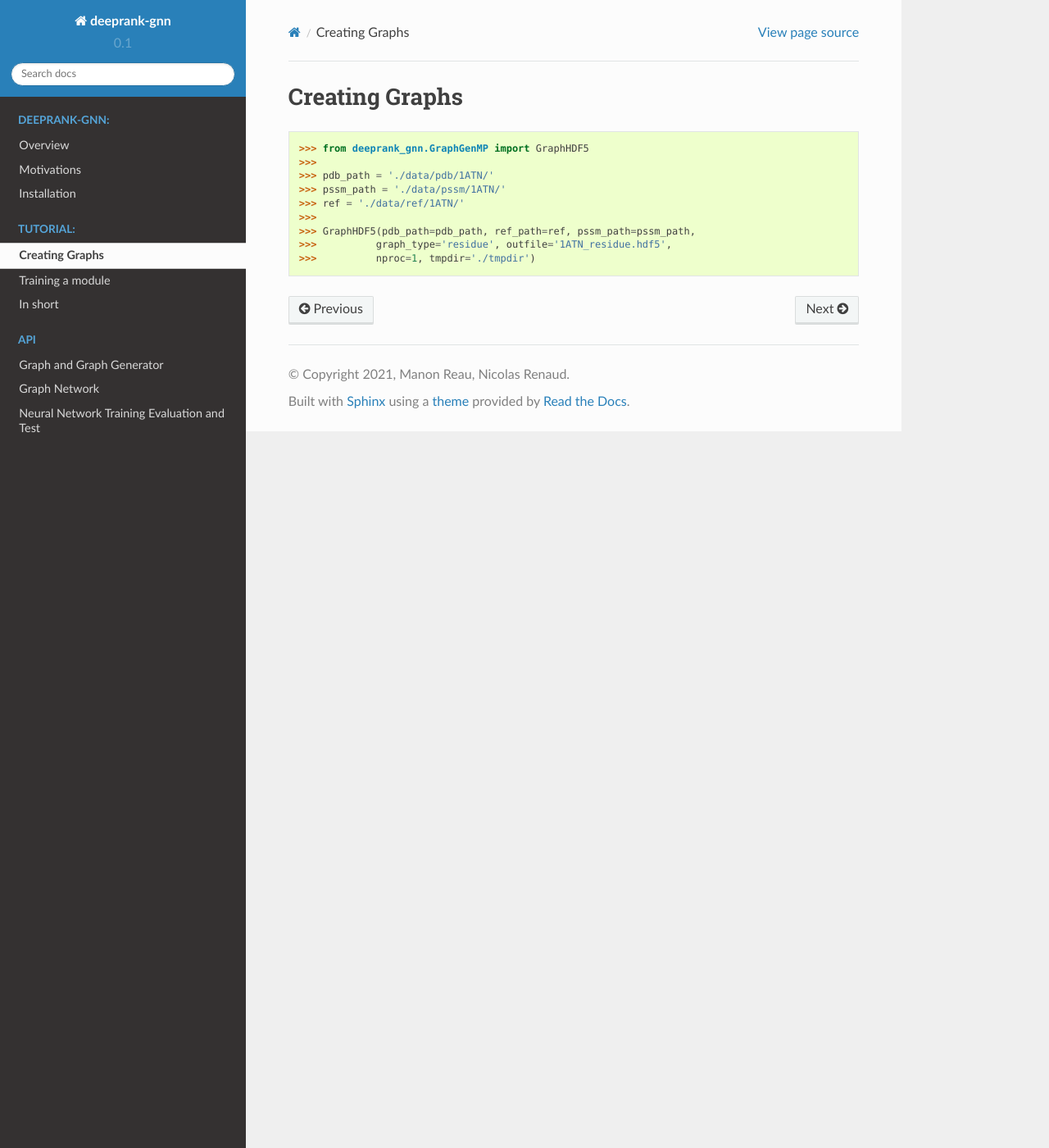
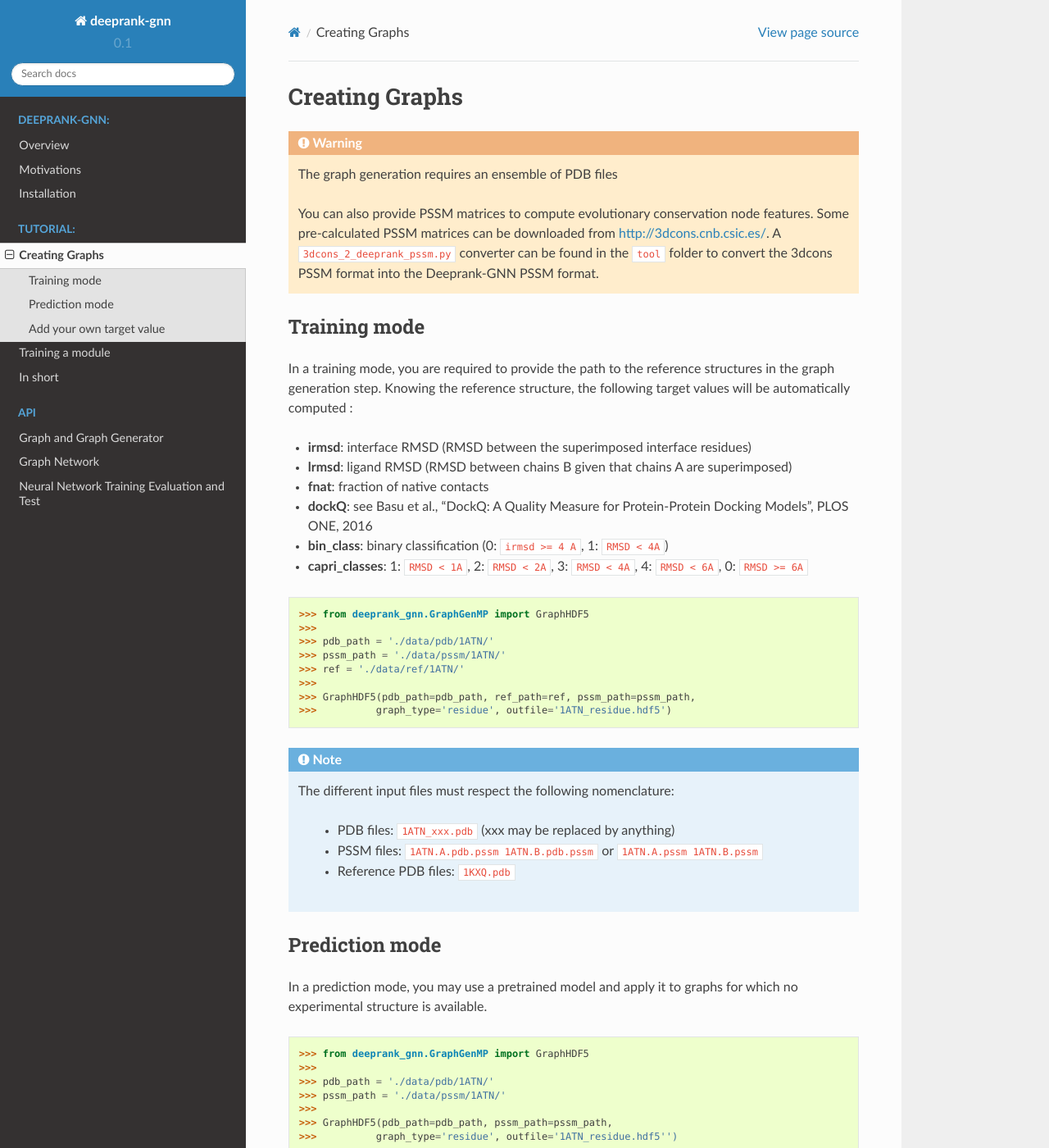
Before and after one commit to DeepRank/Deeprank-GNN, a Sphinx documentation site: the page built from docs/tutorial.generate_graph.rst, in a window 1280 px wide and 1400 px high. Shown: the whole window at 82% size. Built offline with Sphinx 7.4.7 and the Read the Docs theme 2.0.0, drawn with Linux system fonts in a browser that asks for light colours; some of the changed text lies outside the part shown.

Commit message:
Update tutorial.generate_graph.rst

```diff
--- a/docs/tutorial.generate_graph.rst
+++ b/docs/tutorial.generate_graph.rst
@@ -1,5 +1,29 @@
 Creating Graphs
 =====================================
+
+.. warning::
+  The graph generation requires an ensemble of PDB files
+
+  You can also provide PSSM matrices to compute evolutionary conservation node features. Some pre-calculated PSSM matrices can be downloaded from http://3dcons.cnb.csic.es/.
+  A ``3dcons_2_deeprank_pssm.py`` converter can be found in the ``tool`` folder to convert the 3dcons PSSM format into the Deeprank-GNN PSSM format.
+
+
+Training mode
+-------------------------------------
+
+In a training mode, you are required to provide the path to the reference structures in the graph generation step. Knowing the reference structure, the following target values will be automatically computed :
+
+- **irmsd**: interface RMSD (RMSD between the superimposed interface residues)
+
+- **lrmsd**: ligand RMSD (RMSD between chains B given that chains A are superimposed)
+
+- **fnat**: fraction of native contacts
+
+- **dockQ**: see Basu et al., "DockQ: A Quality Measure for Protein-Protein Docking Models", PLOS ONE, 2016
+
+- **bin_class**: binary classification (0: ``irmsd >= 4 A``, 1: ``RMSD < 4A``)
+
+- **capri_classes**: 1: ``RMSD < 1A``, 2: ``RMSD < 2A``, 3: ``RMSD < 4A``, 4: ``RMSD < 6A``, 0: ``RMSD >= 6A``
 
 
 >>> from deeprank_gnn.GraphGenMP import GraphHDF5
@@ -9,5 +33,50 @@ Creating Graphs
 >>> ref = './data/ref/1ATN/'
 >>>
 >>> GraphHDF5(pdb_path=pdb_path, ref_path=ref, pssm_path=pssm_path,
->>>          graph_type='residue', outfile='1ATN_residue.hdf5',
->>>          nproc=1, tmpdir='./tmpdir')
+>>>          graph_type='residue', outfile='1ATN_residue.hdf5')
+
+.. note::
+  The different input files must respect the following nomenclature:
+
+   - PDB files: ``1ATN_xxx.pdb`` (xxx may be replaced by anything)
+   - PSSM files: ``1ATN.A.pdb.pssm 1ATN.B.pdb.pssm`` or ``1ATN.A.pssm 1ATN.B.pssm``
+   - Reference PDB files: ``1KXQ.pdb``
+
+
+Prediction mode
+-------------------------------------
+
+In a prediction mode, you may use a pretrained model and apply it to graphs for which no experimental structure is available.
+
+>>> from deeprank_gnn.GraphGenMP import GraphHDF5
+>>>
+>>> pdb_path = './data/pdb/1ATN/'
+>>> pssm_path = './data/pssm/1ATN/'
+>>>
+>>> GraphHDF5(pdb_path=pdb_path, pssm_path=pssm_path,
+>>>          graph_type='residue', outfile='1ATN_residue.hdf5'')
+
+Add your own target value
+-------------------------------------
+
+The automatically computed target values are docking related, which may not match your research requirement.
+
+You may instead generate the PPI graphs and add your own target values.
+
+>>> from deeprank_gnn.GraphGen import GraphHDF5
+>>> from deeprank_gnn.GraphGen import AddTarget
+>>>
+>>> pdb_path = './data/pdb/1ATN/'
+>>> pssm_path = './data/pssm/1ATN/'
+>>>
+>>> GraphHDF5(pdb_path=pdb_path, pssm_path=pssm_path,
+>>>          graph_type='residue', outfile='1ATN_residue.hdf5'')
+>>>
+>>> AddTarget(pdb_path=pdb_path, name='new_target', list=list_of_target_values)
+
+.. note::
+  The list of target values should respect the following format:
+  1ATN_xxx-1.pdb 0
+  1ATN_xxx-2.pdb 1
+  1ATN_xxx-3.pdb 0
+  1ATN_xxx-4.pdb 0
```
